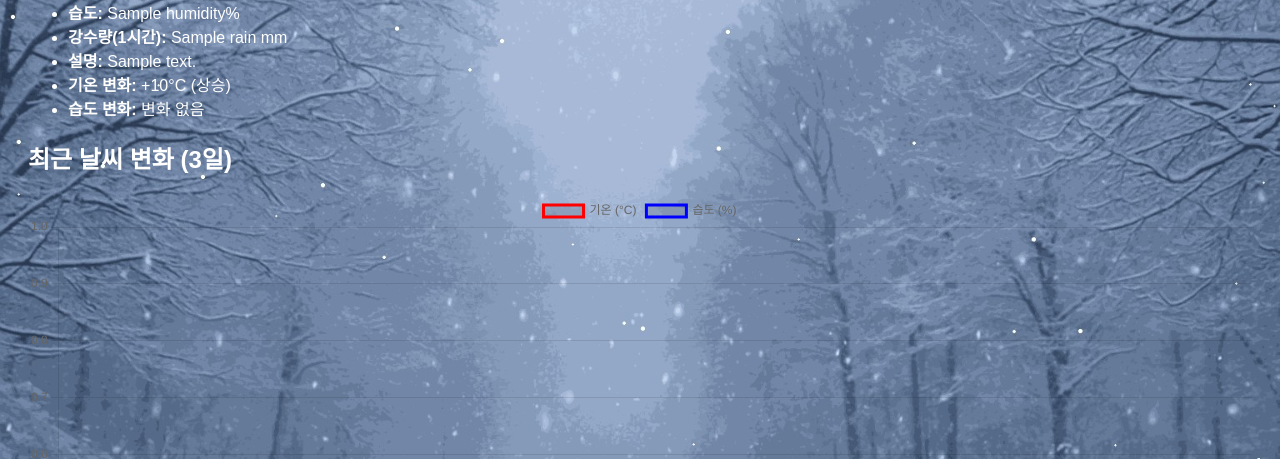
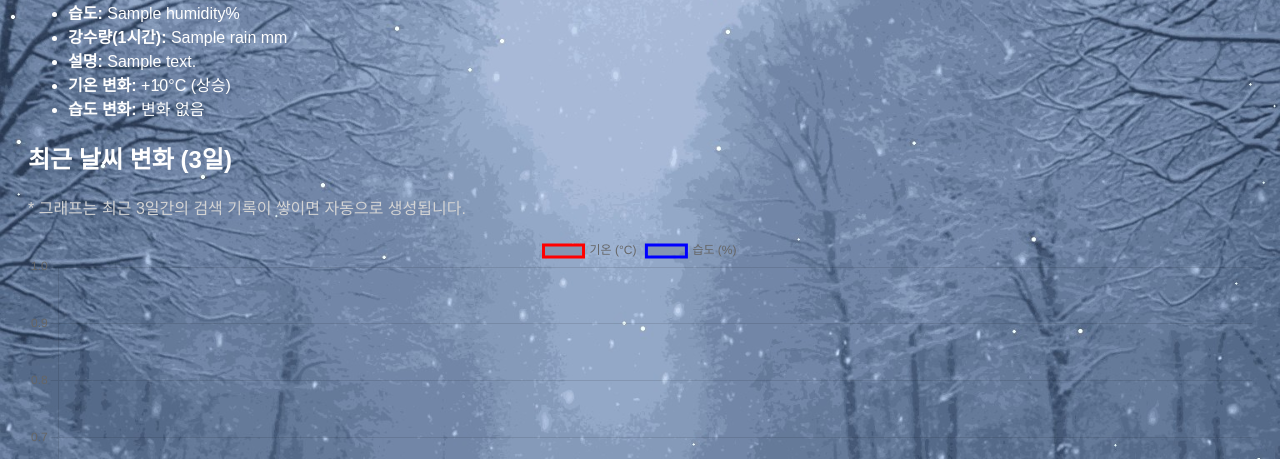
Before and after one commit to what1234321/Onlyme, a Flask app: template templates/index.html in a window 1280 px wide. Shown: the part 141-600 px from the top of the page. Run offline with Flask 3, Linux system fonts and the light colour scheme; the template is opened without the code that fills it: most values are stand-ins (such as "Sample title", 1, 10 or a date in 2020).

Commit message:
Update index.html

```diff
--- a/templates/index.html
+++ b/templates/index.html
@@ -42,6 +42,9 @@
             </li>
         </ul>
         <h2>최근 날씨 변화 (3일)</h2>
+        {% if chart_data.dates|length < 2 %}
+            <p style="color: lightgray;">* 그래프는 최근 3일간의 검색 기록이 쌓이면 자동으로 생성됩니다.</p>
+        {% endif %}
         <canvas id="weatherChart" width="400" height="200"></canvas>
     {% endif %}
 
```
